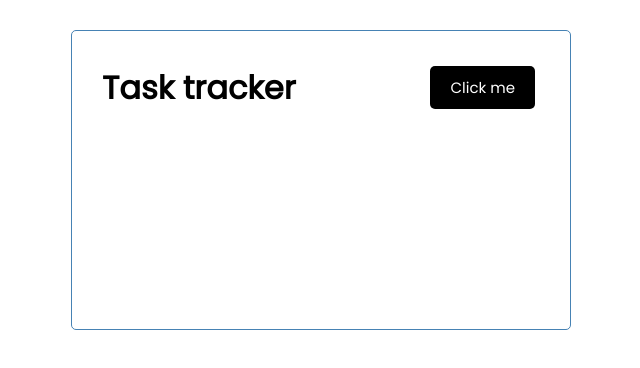
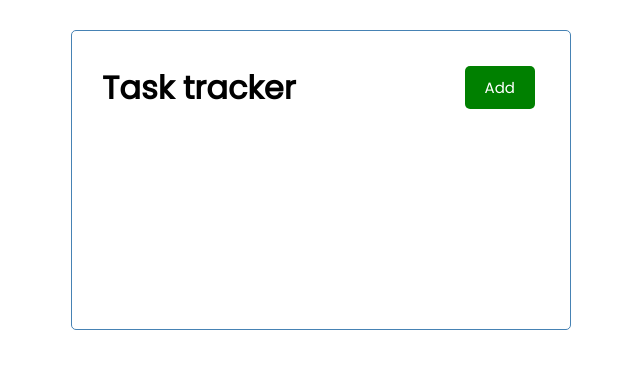
Before and after one commit to Njeriee/task_tracker_angular_app, an Angular app: page / in a window 1280 px wide. Shown: the top 368 px of the page, without its empty margins (319-959 px from the left). Built offline with nearby package versions, Linux system fonts and the light colour scheme.

Commit message:
button component made reusable

```diff
--- a/src/app/components/button/button.component.html
+++ b/src/app/components/button/button.component.html
@@ -1 +1,3 @@
-<button class="btn">Click me</button>
+<!-- adding a style directive [ngStyle] -->
+<!-- adding event listener here the event listener is (click) and the method it emits is onClick which is then defined in the module ts file as an event emmiter  -->
+<button [ngStyle]="{'background-color':color}" class="btn" (click)="onClick()">{{text}}</button>
--- a/src/app/components/button/button.component.ts
+++ b/src/app/components/button/button.component.ts
@@ -1,11 +1,34 @@
-import { Component, input } from '@angular/core';
+import { CommonModule } from '@angular/common';
+import { Component, EventEmitter, Input ,Output} from '@angular/core';
 
 @Component({
   selector: 'app-button',
   standalone: true,
-  imports: [],
+  imports: [CommonModule],
   templateUrl: './button.component.html',
   styleUrl: './button.component.css'
 })
 export class ButtonComponent {
+  // here we declare the props to be passed on to the button component whenever it
+  //it is rendered in a dom
+  // the props are passed using the @input decorator
+  // THESE ARE VARIABLES
+  @Input() text: string | undefined;
+  @Input() color!: string;
+
+  // event emitter
+  // the event emitter function is called btnClick
+  // you register the btnClick on the components where the button is placed so as to indicate what type of action you want to happen
+  // THIS IS ALSO A VARIABLE
+  @Output() btnClick = new EventEmitter();
+
+  // adding events methods
+  // when the button is clicked an event is emitted
+  // THIS IS A METHOD
+  onClick(){
+    this.btnClick.emit()
+    // console.log("wuehhh")
+
+  }
+
 }
--- a/src/app/components/header/header.component.html
+++ b/src/app/components/header/header.component.html
@@ -1,4 +1,6 @@
 <header>
     <h1>{{title}}</h1>
-    <app-button></app-button>
+    <!-- the colour and text are props -->
+    <!-- note the btnClick method in the paranthesis the method is defined in the button component ts script and can be customized here -->
+    <app-button color = "green" text = "Add" (btnClick)="toggleAddTask()"></app-button>
 </header>
--- a/src/app/components/header/header.component.ts
+++ b/src/app/components/header/header.component.ts
@@ -10,4 +10,9 @@ import { ButtonComponent } from "../button/button.component";
 })
 export class HeaderComponent {
   title = 'Task tracker';
+
+  // here we define the toggleAddTask() method
+  toggleAddTask(){
+    console.log("hey there I am a custom function for a reusable btn element")
+  }
 }
```
